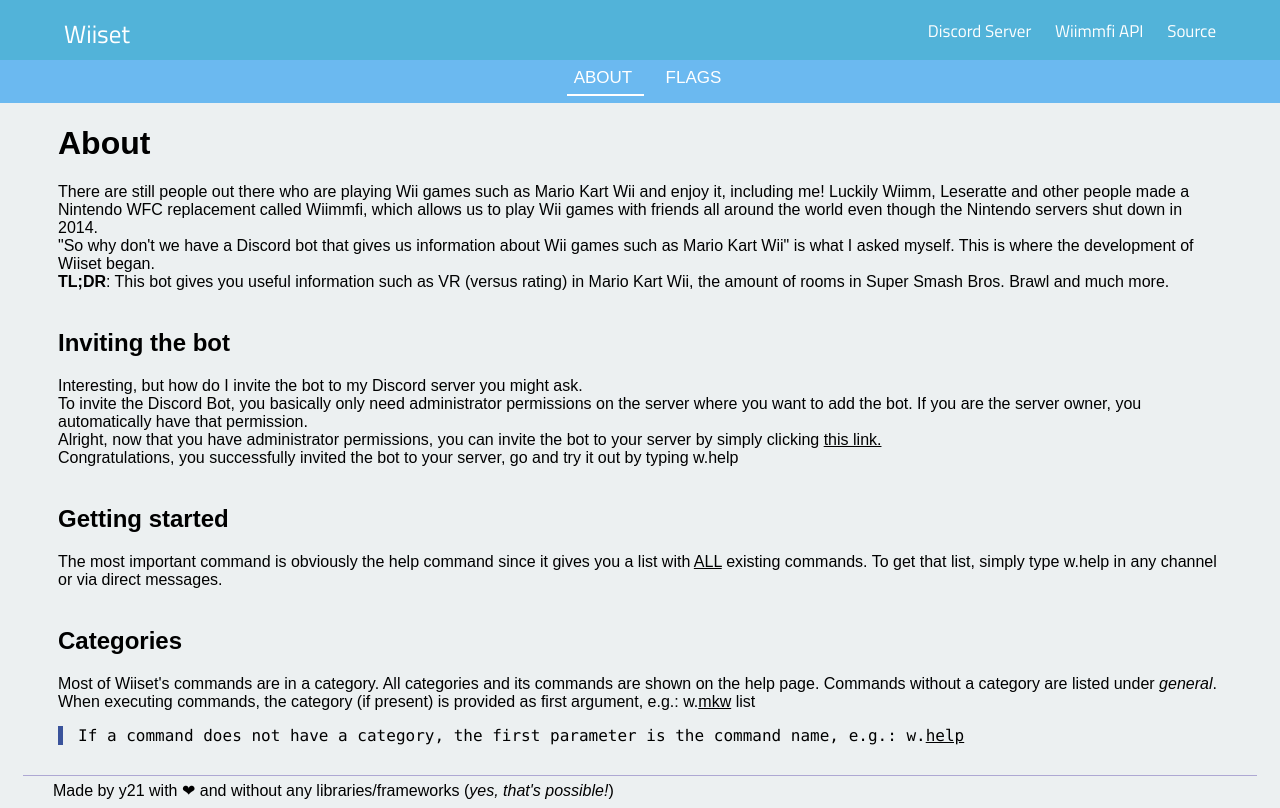
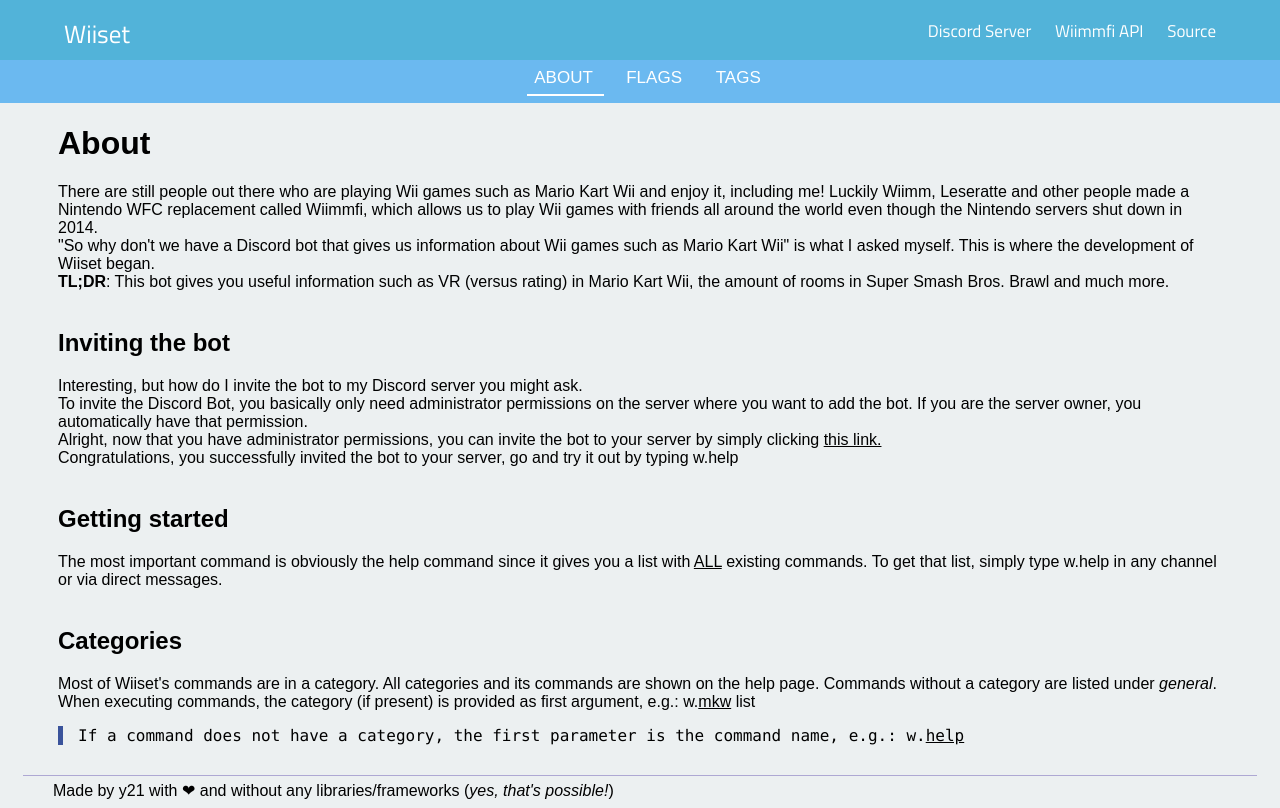
Before and after one commit to y21/wiiset-bot, a website: page docs/index.html in a window 1280 px wide. Drawn offline with Linux system fonts and the light colour scheme; a web font is replaced by a local one.

Commit message:
Add tags span

```diff
--- a/docs/index.html
+++ b/docs/index.html
@@ -29,6 +29,9 @@
 			<span class="sel-link" id="sel-flags">
 				Flags
 			</span>
+			<span class="sel-link" id="sel-tags">
+				Tags
+			</span>
 		</div>
 		<div id="content">
 		<h1 id="heading-ct">
```
